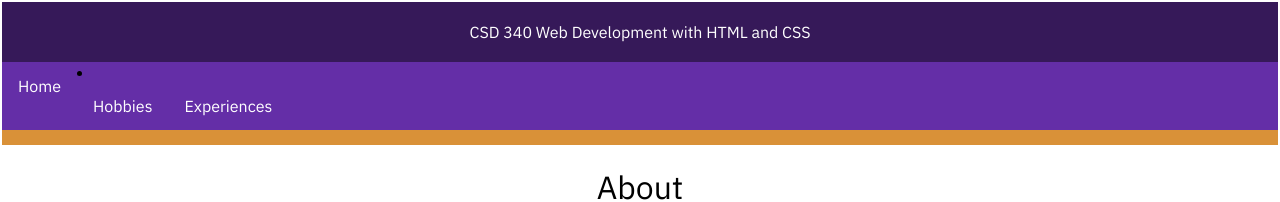
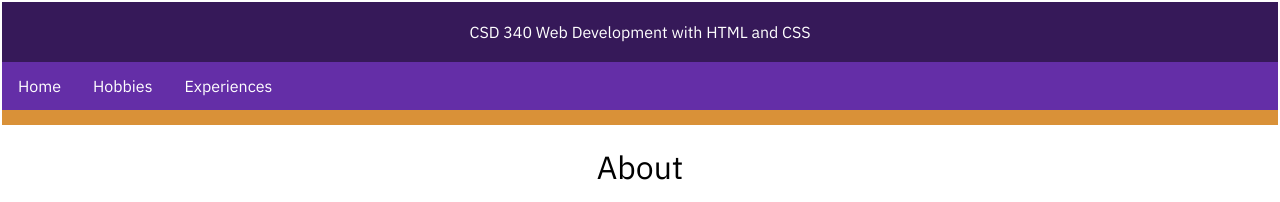
Before and after one commit to kbthapa-neb/bioSite, a plain HTML site: page index.html in a window 1280 px wide. Shown: the top 202 px of the page. Drawn offline with Linux system fonts and the light colour scheme.

Commit message:
Update index.html

```diff
--- a/index.html
+++ b/index.html
@@ -16,7 +16,7 @@
     </header>
 
     <nav class="navbar">
-    <li><a href="index.html">Home</a></li>
+    <a href="index.html">Home</a>
     <a href="hobbies.html">Hobbies</a>
     <a href="experience.html">Experiences</a>
     </nav>
```
